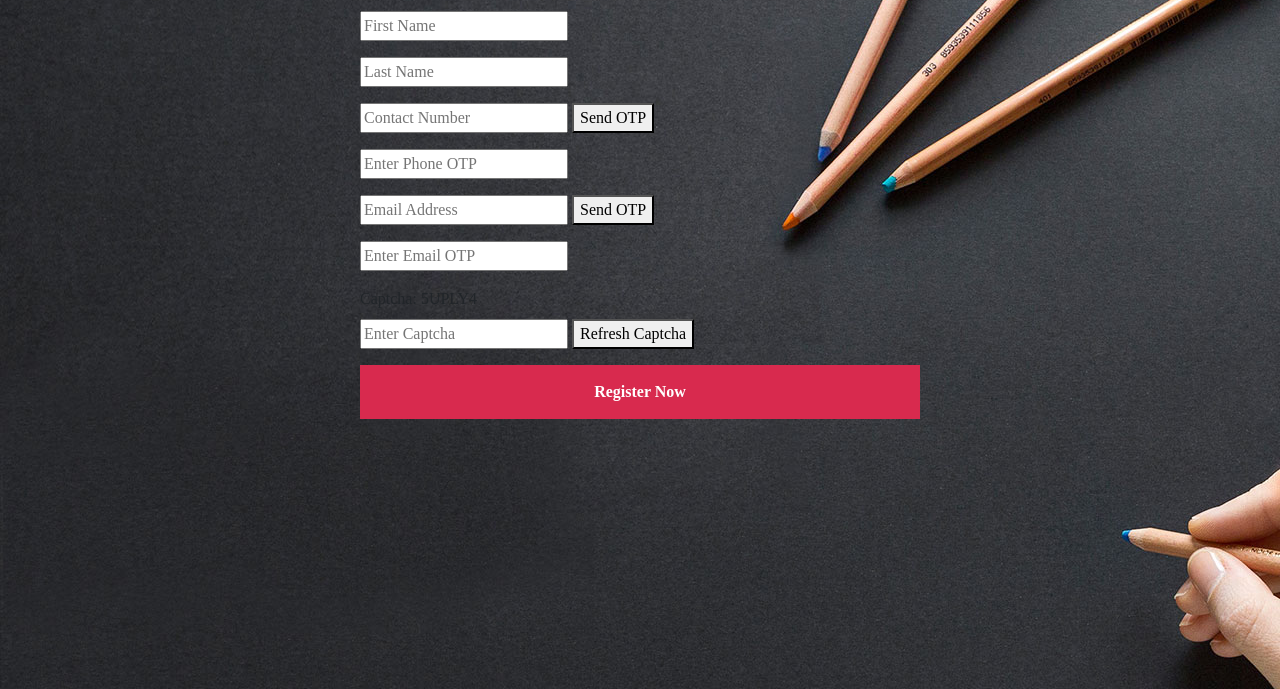
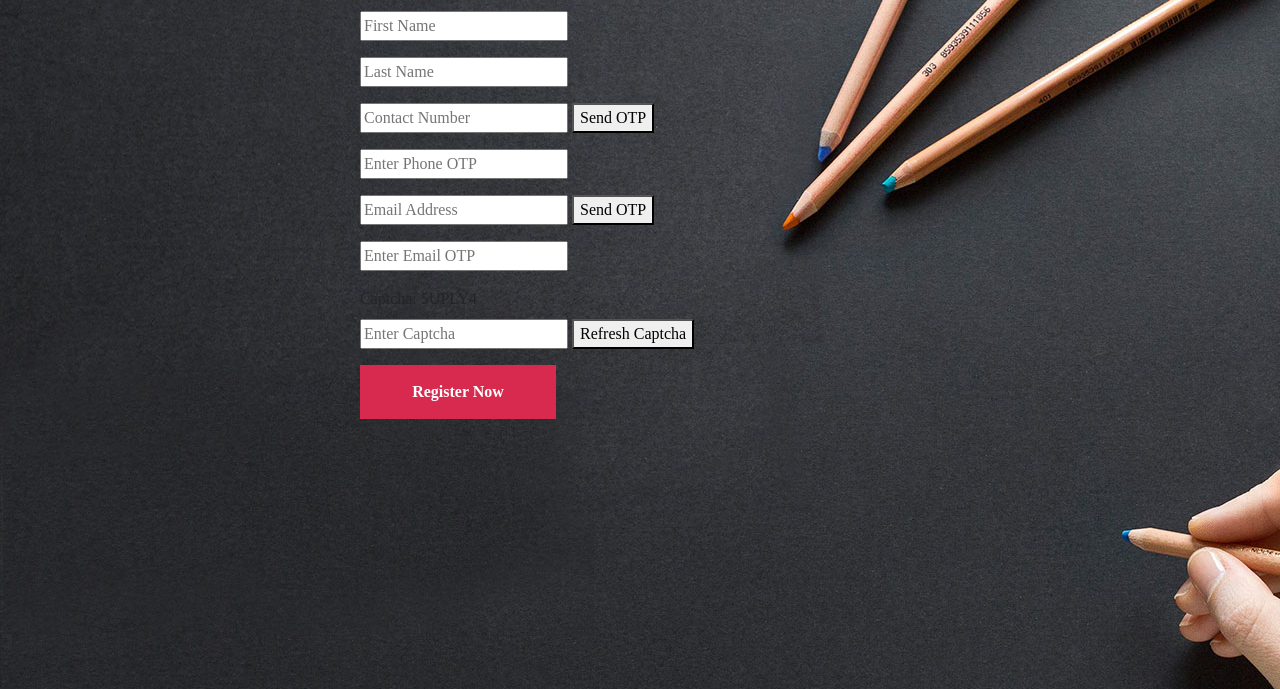
Before and after one commit to contactus-moni/aviyamagnus, a plain HTML site: page signup.html in a window 1280 px wide. Shown: the part 111-800 px from the top of the page. Drawn offline with Linux system fonts and the light colour scheme; files whose address does not match are found by name; a web font is replaced by a local one.

Commit message:
Update signup.html

```diff
--- a/signup.html
+++ b/signup.html
@@ -104,7 +104,7 @@
 						</div>
 
 						<!-- Submit -->
-						<button type="submit" class="site-btn w-100">Register Now</button>
+						<a href="#" class="site-btn">Register Now</a>
 					</form>
 				</div>
 			</div>
```
